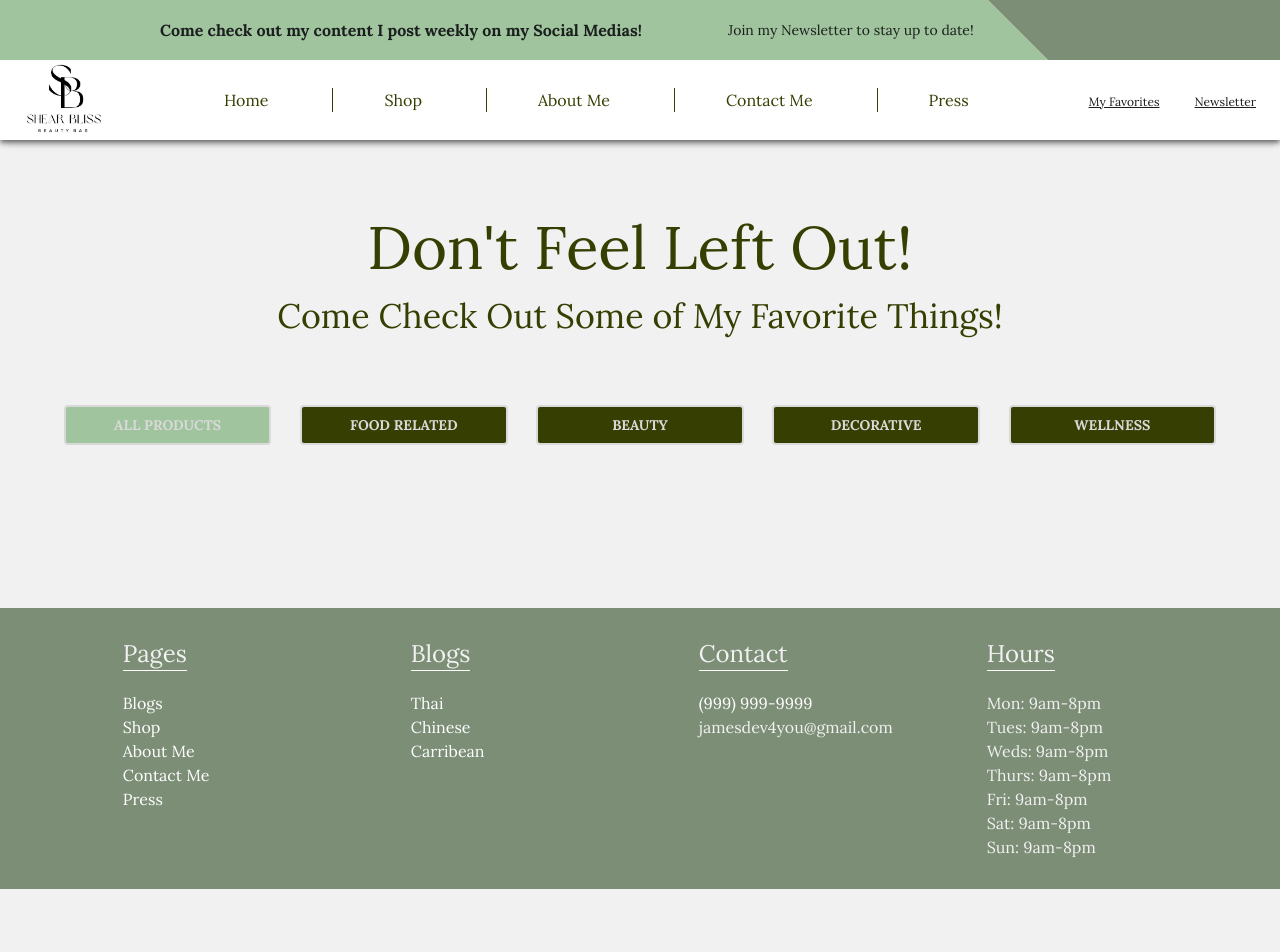
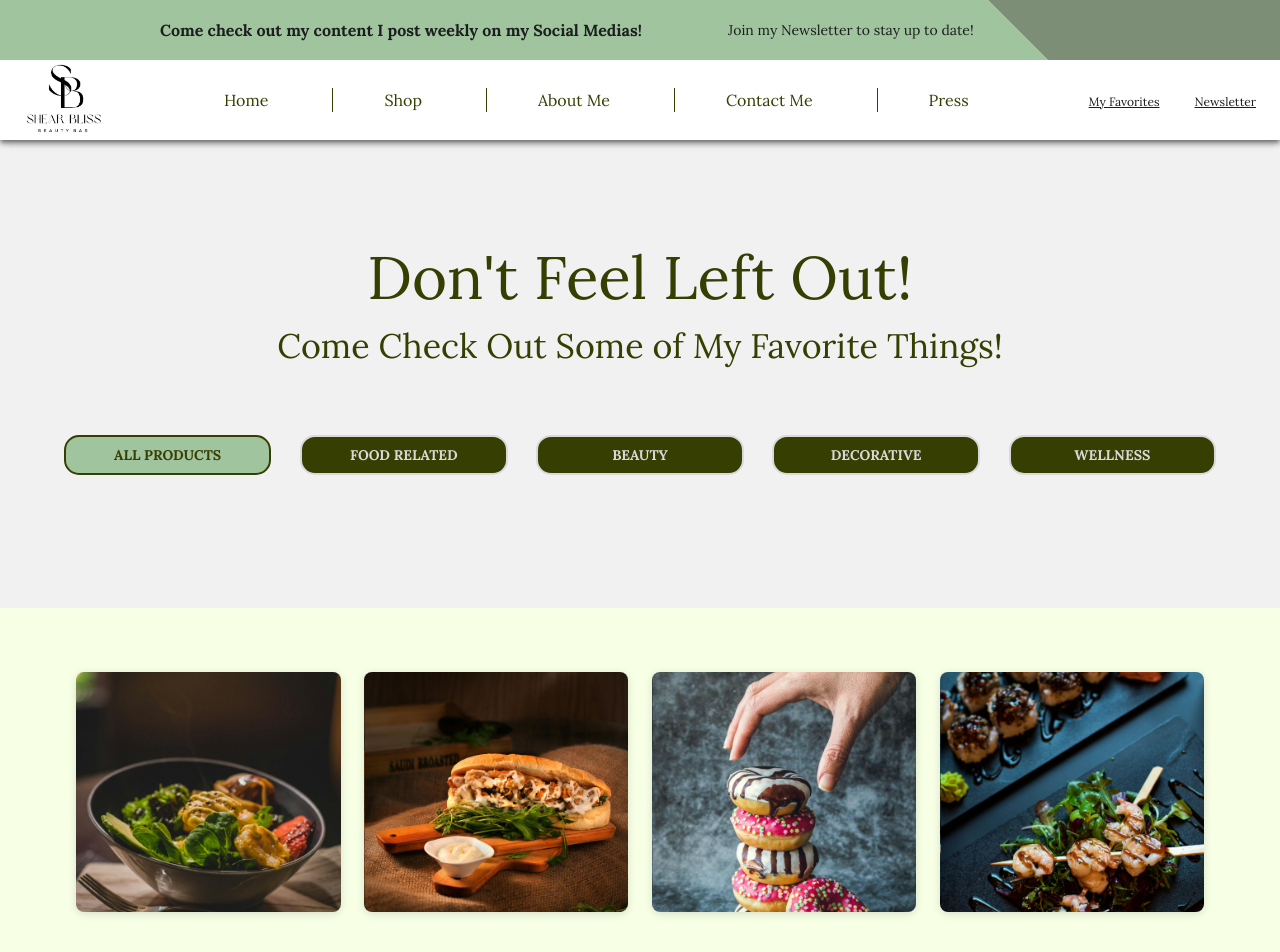
Before and after one commit to jamesdev4you/slim-and-savory, a React (Create React App) app: page /shop in a window 1280 px wide. Shown: the top 952 px of the page. Before the commit the page ends 889 px from the top, so only its background shows below. Built offline with nearby package versions, Linux system fonts and the light colour scheme; some icons are missing.

Commit message:
shop page for surface LOL

```diff
--- a/src/PageComponents/Shop/shop.js
+++ b/src/PageComponents/Shop/shop.js
@@ -1,13 +1,28 @@
-import React from "react";
+import React, { useState } from "react";
 import NavBar from "../NavBar/navbar.js";
 import Footer from "../Footer/footer.js";
 import ShopHeader from "./shopHeader.js";
+import ShopItems from "./shopItems.js";
+const shop = () => {
+  const shopSections = [
+    "All Products",
+    "Food Related",
+    "Beauty",
+    "Decorative",
+    "Wellness",
+  ];
 
-const shop = () => {
+  const [activeSection, setActiveSection] = useState(shopSections[0]);
+
   return (
     <div>
       <NavBar />
-      <ShopHeader />
+      <ShopHeader
+        activeSection={activeSection}
+        setActiveSection={setActiveSection}
+        shopSections={shopSections}
+      />
+      <ShopItems activeSection={activeSection} />
       <Footer />
     </div>
   );
--- a/src/PageComponents/Shop/shopHeader.js
+++ b/src/PageComponents/Shop/shopHeader.js
@@ -4,34 +4,7 @@ import Typography from "@mui/material/Typography";
 import Button from "@mui/material/Button";
 import { ShopButton } from "../Styled/styledButtons";
 
-const shopHeader = () => {
-  const shopSections = [
-    "All Products",
-    "Food Related",
-    "Beauty",
-    "Decorative",
-    "Wellness",
-  ];
-
-  const [activeSection, setActiveSection] = useState(shopSections[0]);
-
-  const getContent = (section) => {
-    switch (section) {
-      case "All Products":
-        return <Box p={2}>Welcome to the Home section!</Box>;
-      case "Food Related":
-        return <Box p={2}>Learn more About us.</Box>;
-      case "Beauty":
-        return <Box p={2}>Here are our Services.</Box>;
-      case "Decorative":
-        return <Box p={2}>Contact us for more information.</Box>;
-      case "Wellness":
-        return <Box p={2}>Frequently Asked Questions.</Box>;
-      default:
-        return null;
-    }
-  };
-
+const shopHeader = ({ activeSection, setActiveSection, shopSections }) => {
   return (
     <Box
       sx={{
@@ -44,7 +17,10 @@ const shopHeader = () => {
         justifyContent: "center",
       }}
     >
-      <Typography variant="h2" sx={{ mb: ".2em", color: "primary.dark" }}>
+      <Typography
+        variant="h2"
+        sx={{ mt: "1em", mb: ".2em", color: "primary.dark" }}
+      >
         Don't Feel Left Out!
       </Typography>
       <Typography variant="h4" sx={{ color: "primary.dark", mb: "2em" }}>
--- /dev/null
+++ b/src/PageComponents/Shop/shopItems.js
@@ -0,0 +1,76 @@
+import React from "react";
+import Box from "@mui/material/Box";
+import Typography from "@mui/material/Typography";
+import food1 from "../assets/food1.jpg";
+import food2 from "../assets/food2.jpg";
+import food3 from "../assets/food3.jpg";
+import food4 from "../assets/food4.jpg";
+
+const shopItems = ({ activeSection }) => {
+  const shopData = {
+    "All Products": [
+      { picture: food1, href: "#" },
+      { picture: food2, href: "#" },
+      { picture: food3, href: "#" },
+      { picture: food4, href: "#" },
+    ],
+    "Food Related": [
+      { picture: food1, href: "#" },
+      { picture: food2, href: "#" },
+    ],
+    Beauty: [
+      { picture: food3, href: "#" },
+      { picture: food4, href: "#" },
+    ],
+    Decorative: [],
+    Wellness: [],
+  };
+
+  const items = shopData[activeSection] || [];
+
+  return (
+    <Box
+      sx={{
+        height: "auto",
+        width: "100%",
+        padding: "4em",
+        backgroundColor: "secondary.main",
+        display: "flex",
+        flexWrap: "wrap",
+        gap: "2%",
+        justifyContent: "center",
+      }}
+    >
+      {items.length === 0 ? (
+        <Box>
+          <Typography variant="h3" sx={{ color: "primary.dark" }}>
+            No items available for {activeSection} ... :(
+          </Typography>
+        </Box>
+      ) : (
+        items.map((item, index) => (
+          <Box
+            key={index}
+            component="a"
+            href={item.href}
+            target="_blank"
+            rel="noopener noreferrer"
+            sx={{
+              width: "23%",
+              minWidth: "230px",
+              borderRadius: "8px",
+              backgroundImage: `url(${item.picture})`,
+              backgroundSize: "cover",
+              backgroundPosition: "center",
+              height: { xl: "40vh", md: "30vh", sm: "30vh", xs: "180px" },
+              boxShadow: "rgba(99, 99, 99, 0.2) 0px 2px 8px 0px",
+              "&:hover": { transform: "scale(1.02)" },
+              transition: "transform 0.3s ease-in-out",
+            }}
+          />
+        ))
+      )}
+    </Box>
+  );
+};
+export default shopItems;
--- a/src/PageComponents/Styled/styledButtons.js
+++ b/src/PageComponents/Styled/styledButtons.js
@@ -56,15 +56,17 @@ export const DarkButtonBlog = styled(Button)(({ theme }) => ({
 export const ShopButton = styled(Button, {
   shouldForwardProp: (prop) => prop !== "active",
 })(({ theme, active }) => ({
-  color: "#d9d9d9",
-  border: "2px solid #d9d9d9",
+  color: active ? "#373e02" : "#d9d9d9",
+  border: active ? "2px solid #373e02" : "2px solid #d9d9d9",
   fontWeight: "bold",
   backgroundColor: active ? "#a0c49d" : "#373e02",
   width: "18%",
+  borderRadius: "15px",
   "&:hover": {
-    color: "#a0c49d",
+    color: "#373e02",
     borderWidth: "2px",
     borderStyle: "solid",
-    borderColor: "#a0c49d",
+    borderColor: "#373e02",
+    backgroundColor: "#a0c49d",
   },
 }));
```
